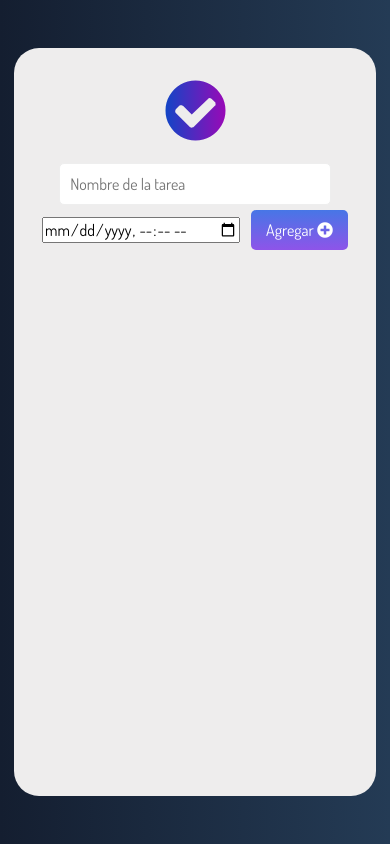
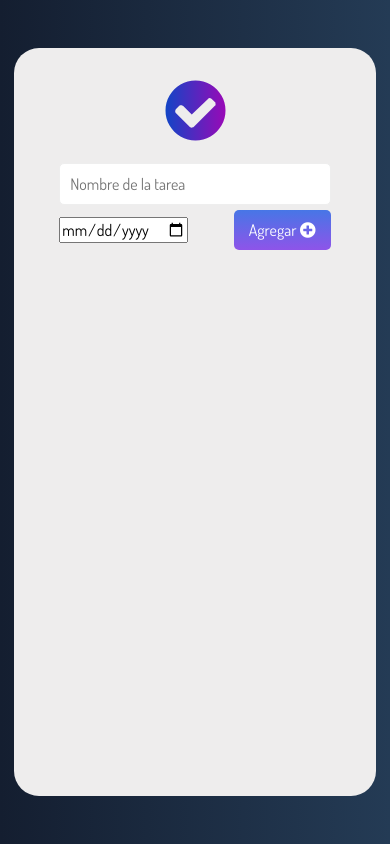
Before and after one commit to Ripdiegozz/TODO-app, a plain HTML site: page index.html in a window 390 px wide. Drawn offline with nearby package versions, Linux system fonts and the light colour scheme.

Commit message:
UI for mobile fixed

```diff
--- a/index.html
+++ b/index.html
@@ -32,7 +32,7 @@
               data-form-input
               maxlength="35"
             />
-            <input type="datetime-local" data-form-date placeholder="YYYY/MM/DD"/>
+            <input type="date" data-form-date placeholder="YYYY/MM/DD" class="data-form-date"/>
             <button type="submit" class="btnCreate" data-form-btn>
               Agregar <i class="fas fa-plus-circle"></i>
             </button>
--- a/styles.css
+++ b/styles.css
@@ -46,7 +46,7 @@ form {
   padding: 10px;
   border: 1px solid #eee;
   outline: none;
-  width: 35%;
+  width: 42%;
   border-radius: 5px;
   -webkit-border-radius: 5px;
   -moz-border-radius: 5px;
@@ -56,6 +56,10 @@ form {
 
 .inputForm::placeholder {
   padding: 0px;
+}
+
+.data-form-date{
+  width: 30%;
 }
 
 .btnCreate {
@@ -119,6 +123,7 @@ form {
   top: -100px;
   left: 0;
 }
+
 .deleteSpace {
   position: relative;
   width: 30%;
@@ -146,6 +151,10 @@ form {
 
   .inputForm{
     width: 80%;
+  }
+
+  .data-form-date{
+    width: 40%;
   }
 }
 
```
